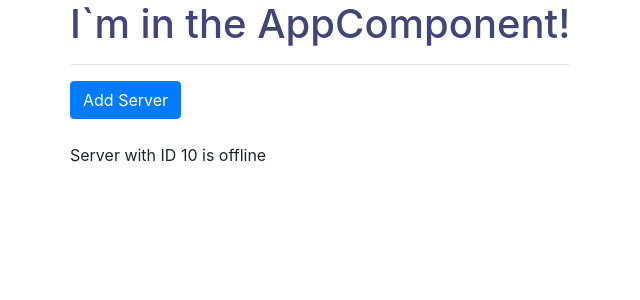
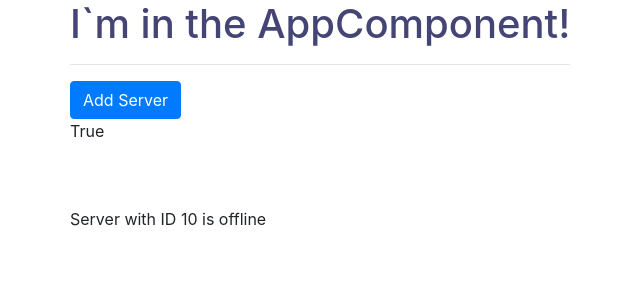
Before and after one commit to muhammadyousuf/First-Angular-App, an Angular app: page / in a window 1280 px wide. Shown: the top 300 px of the page, without its empty margins (0-640 px from the left). Built offline with nearby package versions, Linux system fonts and the light colour scheme.

Commit message:
property binding

```diff
--- a/src/app/servers/servers.component.html
+++ b/src/app/servers/servers.component.html
@@ -1,3 +1,4 @@
-<button class="btn btn-primary" [disabled]="!allowNewServer" >Add Server</button>
+<button class="btn btn-primary" [disabled]="!allowNewServer">Add Server</button>
+<p [innerText]="allowNewServer" style="text-transform: capitalize;" ></p>
 <br /><br />
 <app-server></app-server>
```
